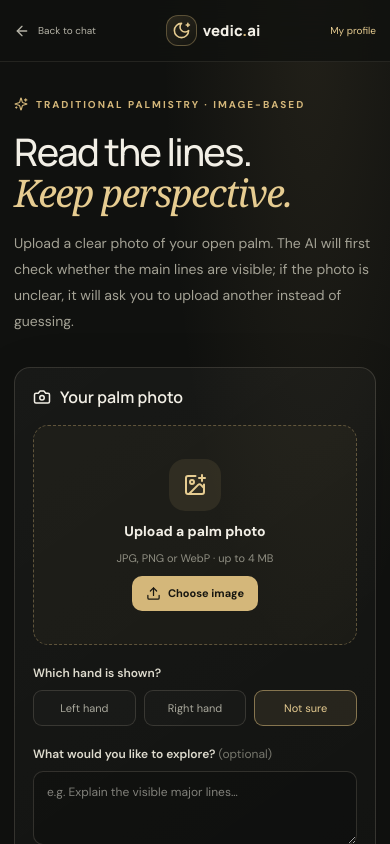
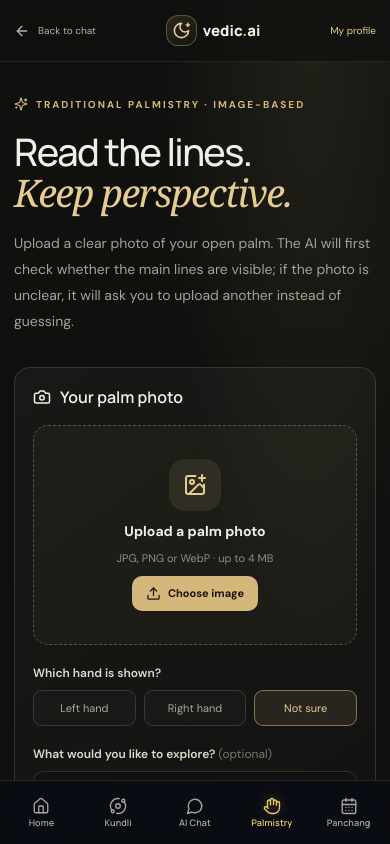
Before and after one commit to Yashpal568/vedic-ai, a Next.js app: page /palm-reading in a window 390 px wide. Shown: the top 844 px of the page. Built offline with nearby package versions, Linux system fonts and the light colour scheme.

Commit message:
Keep shared mobile navigation visible on Palmistry page

```diff
--- a/app/palm-reading/page.tsx
+++ b/app/palm-reading/page.tsx
@@ -2,6 +2,7 @@
 
 import { ChangeEvent, useRef, useState } from "react";
 import Link from "next/link";
+import MobileBottomNav from "@/components/mobile-bottom-nav";
 import { ArrowLeft, Camera, ImagePlus, LoaderCircle, MoonStar, RefreshCw, Sparkles, Upload, X } from "lucide-react";
 
 export default function PalmReadingPage() {
@@ -74,5 +75,6 @@
       </div>
       {reading && <section className="palm-result"><div className="palm-result-kicker"><Sparkles size={14}/> YOUR READING</div><h2>What is visible in your palm</h2><div className="palm-reading-text">{reading}</div><p className="palm-note">This is a cautious interpretation of visible features and traditional symbolism—not a factual guarantee about your life.</p></section>}
     </section>
+    <MobileBottomNav />
   </main>;
 }
```
